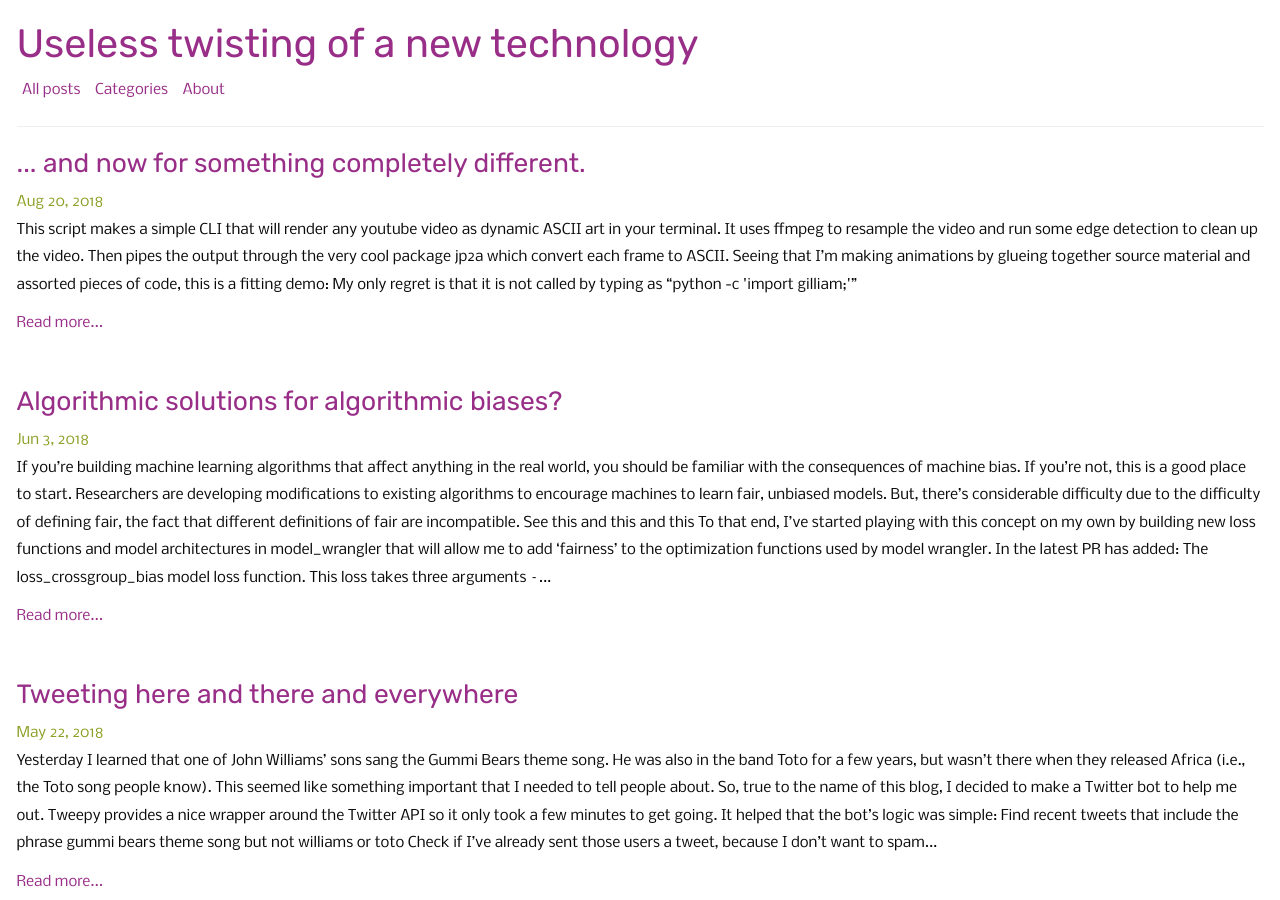
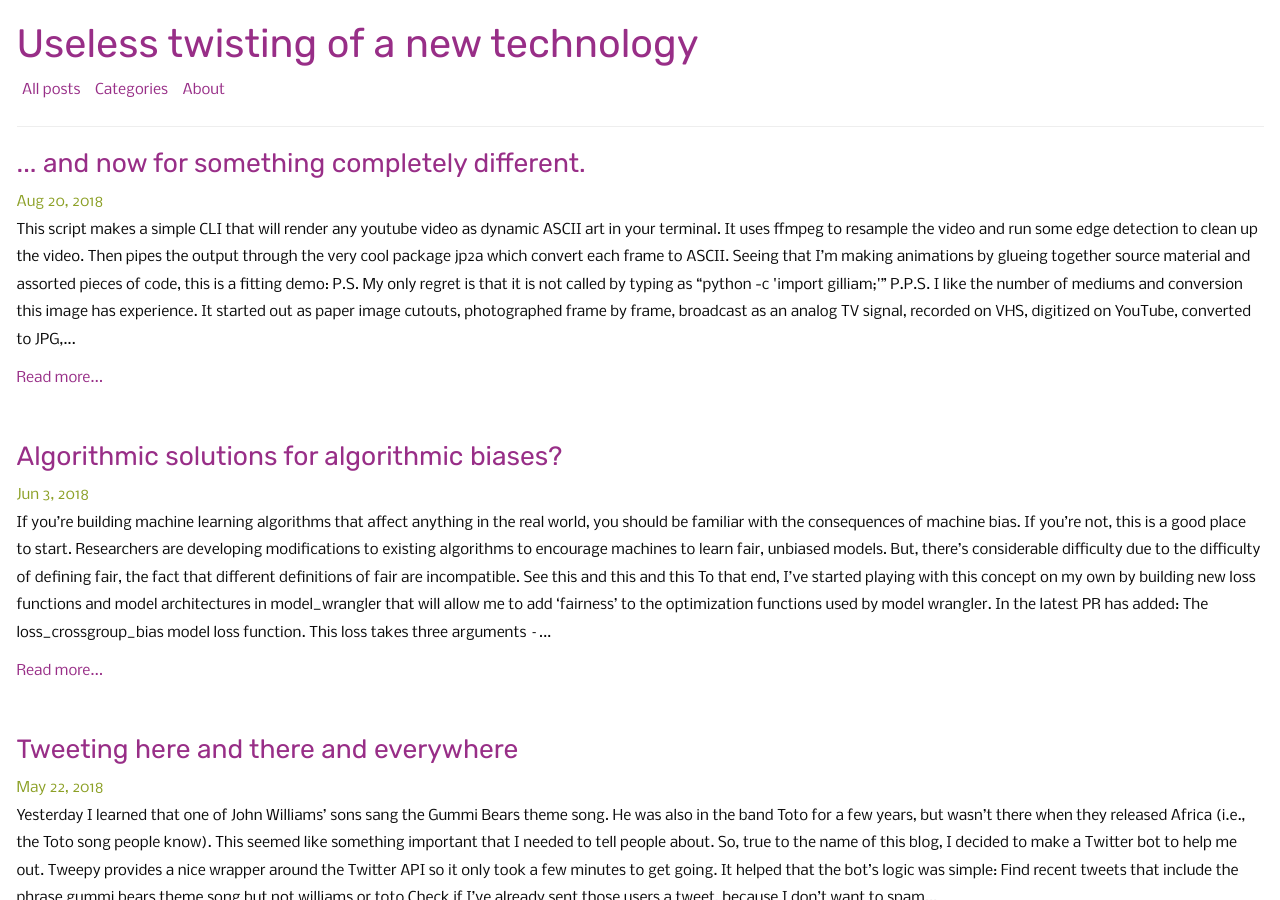
Before and after one commit to bmcmenamin/bmcmenamin.github.io, a Jekyll site: the page built from index.html, in a window 1280 px wide and 900 px high. Built offline with Jekyll 4.4.1, drawn with Linux system fonts in a browser that asks for light colours.

Commit message:
postscript

```diff
--- a/_posts/2018-08-20-something-different.md
+++ b/_posts/2018-08-20-something-different.md
@@ -11,4 +11,5 @@ This [script](https://github.com/bmcmenamin/sundries/blob/master/gilliam/youtube
     <img alt="And now for something completely different" src="/figs/something_different/mp_intro.gif" width="600px">
 </div>
 
-My only regret is that it is not called by typing as "`python -c 'import gilliam;'`"
+P.S. My only regret is that it is not called by typing as "`python -c 'import gilliam;'`"
+P.P.S. I like the number of mediums and conversion this image has experience. It started out as paper image cutouts, photographed frame by frame, broadcast as an analog TV signal, recorded on VHS, digitized on YouTube, converted to JPG, render as text in a terminal window, and image cpatured into a GIF.
```
